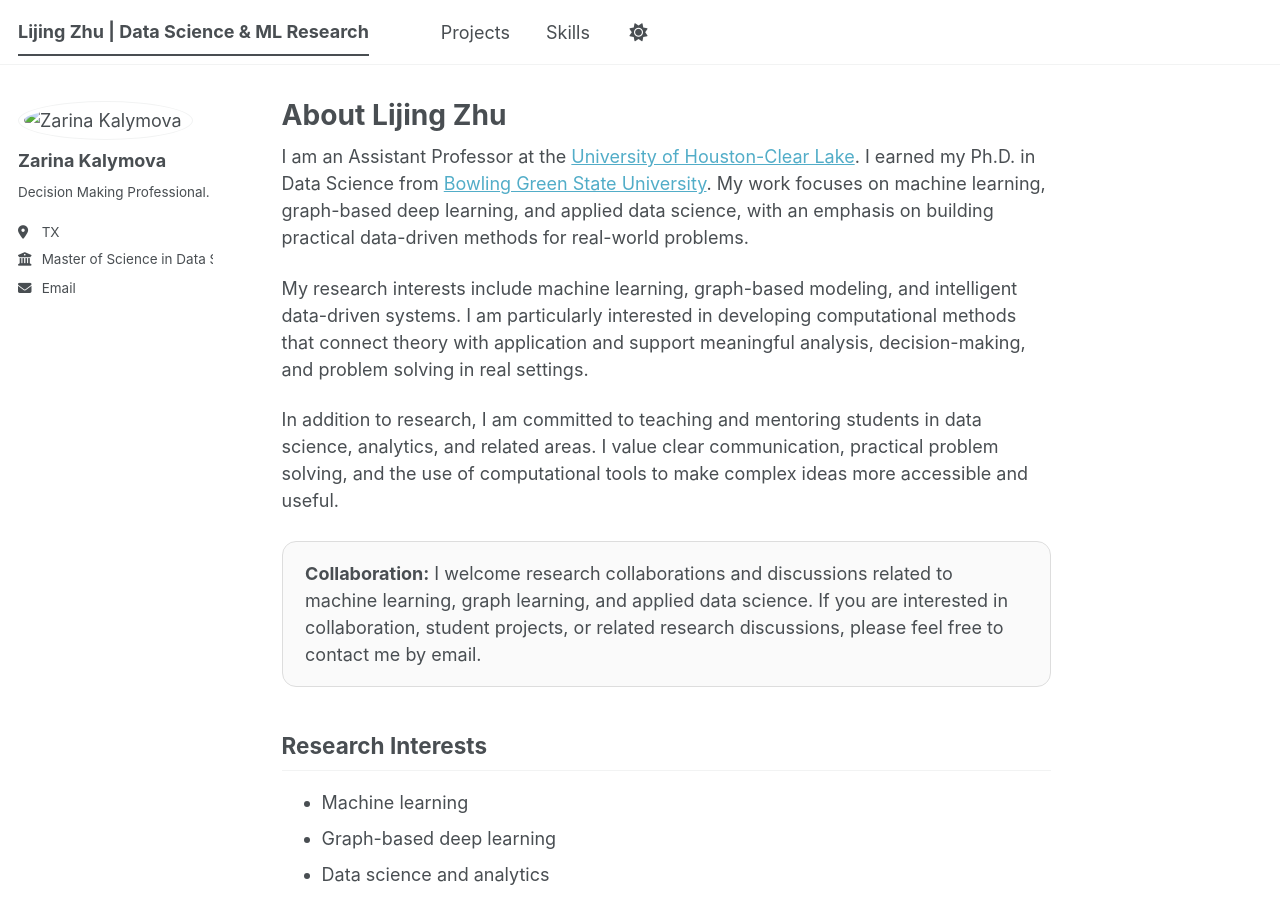
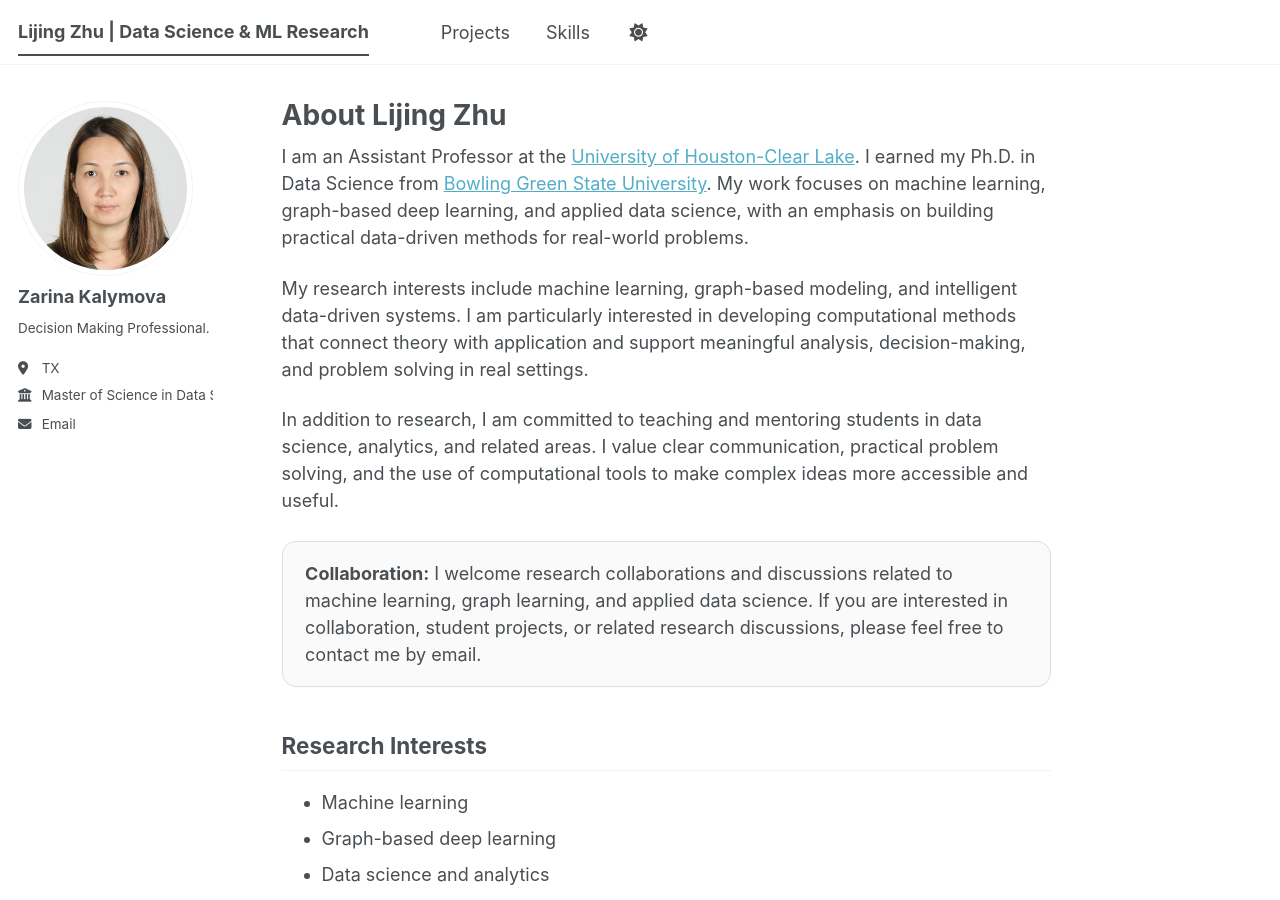
Before and after one commit to zkalymova-dotcom/zkalymova-dotcom.github.io, a Jekyll site: the page built from _pages/about.md, in a window 1280 px wide and 900 px high. Built offline with Jekyll 4.4.1, drawn with Linux system fonts in a browser that asks for light colours; a script bundle is joined from its source files by our own code; library files that are not in the unit come from our copies.

Commit message:
Update _config.yml

```diff
--- a/_config.yml
+++ b/_config.yml
@@ -32,7 +32,7 @@ baseurl: ""
 # Author profile information
 # -------------------------
 author:
-  avatar: "images/cropped-IMG_7717.jpg"    # Profile image file shown in the sidebar/profile area
+  avatar: "cropped-IMG_7717.jpg"    # Profile image file shown in the sidebar/profile area
   name: "Zarina Kalymova "
   bio: "Decision Making Professional."
   location: "TX"
```
